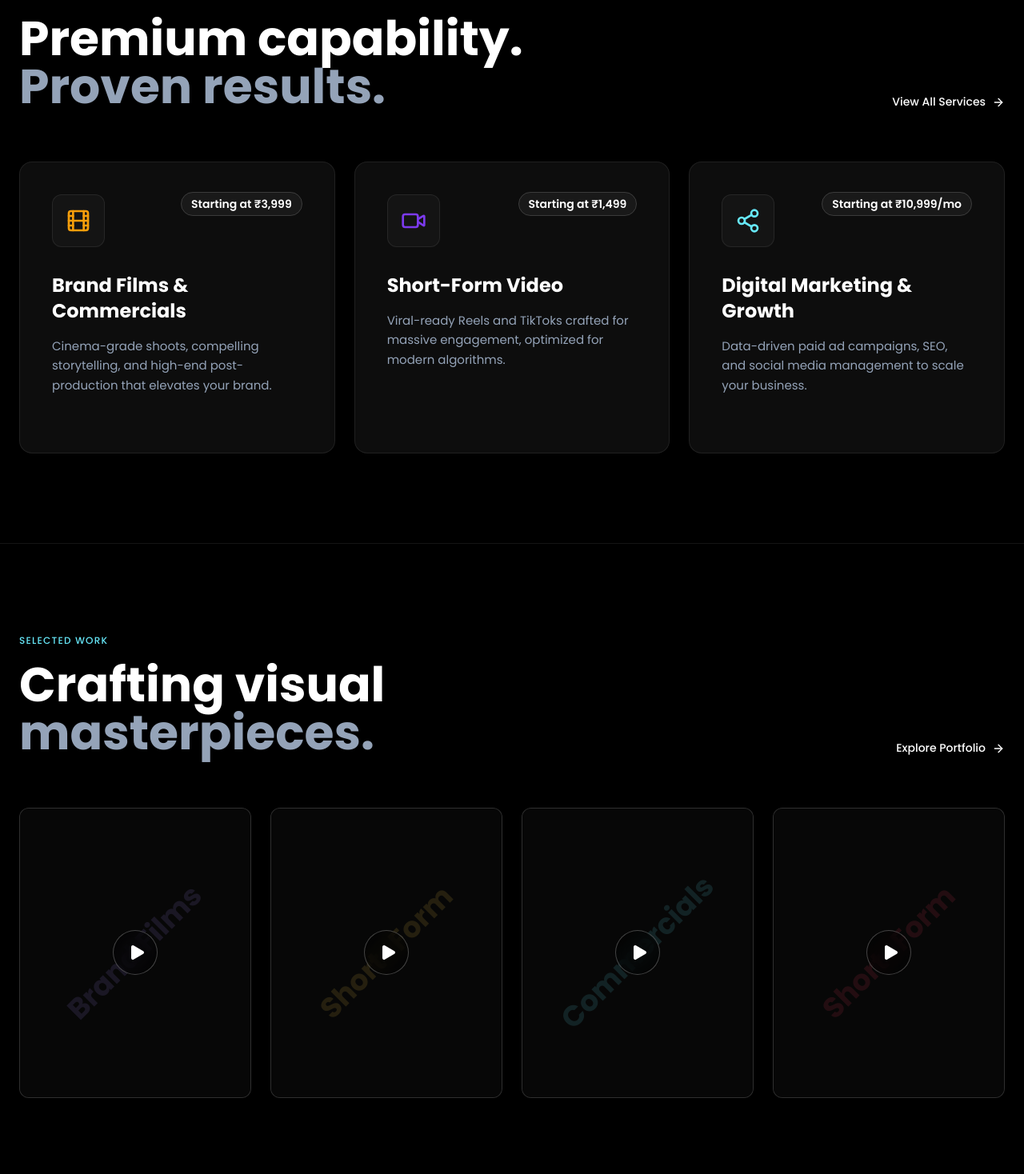
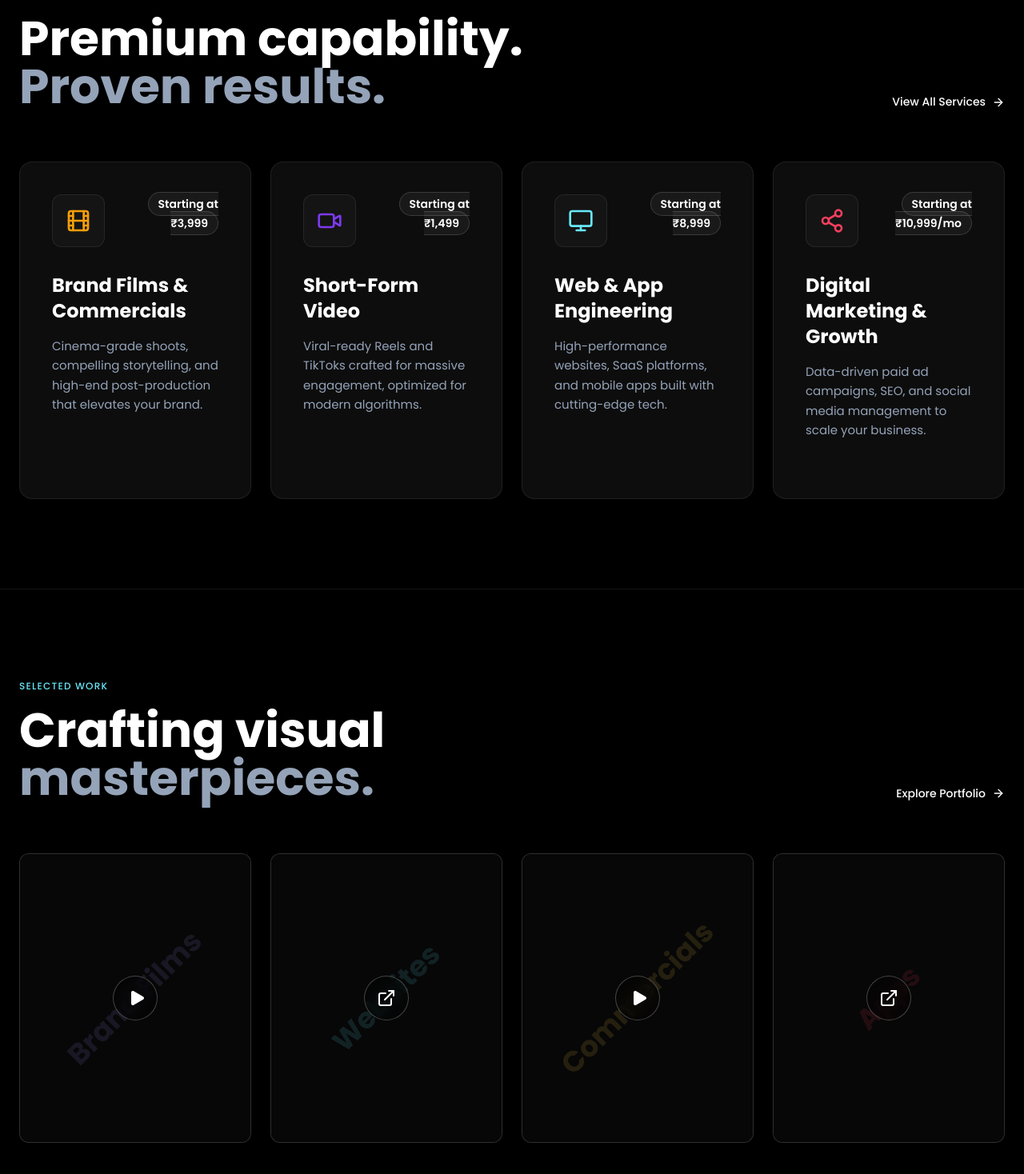
Before and after one commit to aaryan-codes56/brixton-studiox, a React (Vite) app in the folder frontend/: page / in a window 1280 px wide. Shown: the part 1102-2570 px from the top of the page at 80% size. Built offline with nearby package versions, Linux system fonts and the light colour scheme.

Commit message:
UI: Add Web & App dev to Our Expertise and expand portfolio teaser

```diff
--- a/frontend/src/components/Portfolio.jsx
+++ b/frontend/src/components/Portfolio.jsx
@@ -1,12 +1,12 @@
 import { motion } from 'framer-motion';
-import { Play, ArrowRight } from 'lucide-react';
+import { Play, ArrowRight, ExternalLink } from 'lucide-react';
 import { Link } from 'react-router-dom';
 
 const portfolioItems = [
-  { id: 1, category: 'Brand Films', client: 'Luxe Athletics', color: 'text-accent-violet-light' },
-  { id: 2, category: 'Short-Form', client: 'Cafe Mocha', color: 'text-accent-gold-light' },
-  { id: 3, category: 'Commercials', client: 'TechNova', color: 'text-accent-ice' },
-  { id: 4, category: 'Short-Form', client: 'FitHub', color: 'text-accent-rose' }
+  { id: 1, category: 'Brand Films', client: 'Luxe Athletics', color: 'text-accent-violet-light', type: 'video' },
+  { id: 2, category: 'Websites', client: 'Nexus SaaS', color: 'text-accent-ice', type: 'web' },
+  { id: 3, category: 'Commercials', client: 'TechNova', color: 'text-accent-gold-light', type: 'video' },
+  { id: 4, category: 'Apps', client: 'Volt Fitness', color: 'text-accent-rose', type: 'web' }
 ];
 
 const PortfolioTeaser = () => {
@@ -46,10 +46,14 @@ const PortfolioTeaser = () => {
               <span className={`font-display font-bold text-4xl transform -rotate-45 opacity-20 ${item.color}`}>{item.category}</span>
             </div>
 
-            {/* Play Button */}
+            {/* Action Overlay */}
             <div className="absolute inset-0 flex items-center justify-center">
               <div className="w-14 h-14 rounded-full bg-[rgba(0,0,0,0.4)] backdrop-blur-md flex items-center justify-center border border-border-strong text-text-white transform group-hover:scale-110 group-hover:bg-[rgba(124,58,237,0.4)] group-hover:border-accent-violet-light transition-all duration-300">
-                <Play className="ml-1 w-6 h-6" fill="currentColor" strokeWidth={0} />
+                {item.type === 'web' ? (
+                  <ExternalLink className="w-6 h-6" />
+                ) : (
+                  <Play className="ml-1 w-6 h-6" fill="currentColor" strokeWidth={0} />
+                )}
               </div>
             </div>
 
--- a/frontend/src/components/Services.jsx
+++ b/frontend/src/components/Services.jsx
@@ -1,5 +1,5 @@
 import { motion } from 'framer-motion';
-import { Video, Film, Share2, ArrowRight } from 'lucide-react';
+import { Video, Film, Share2, ArrowRight, Monitor } from 'lucide-react';
 import { Link } from 'react-router-dom';
 
 const services = [
@@ -20,11 +20,19 @@ const services = [
     price: 'Starting at ₹1,499'
   },
   {
-    icon: <Share2 size={32} className="text-accent-ice" />,
+    icon: <Monitor size={32} className="text-accent-ice" />,
+    title: 'Web & App Engineering',
+    desc: 'High-performance websites, SaaS platforms, and mobile apps built with cutting-edge tech.',
+    border: 'group-hover:border-accent-ice/40',
+    shadow: 'group-hover:shadow-[0_0_30px_rgba(103,232,249,0.15)]',
+    price: 'Starting at ₹8,999'
+  },
+  {
+    icon: <Share2 size={32} className="text-accent-rose" />,
     title: 'Digital Marketing & Growth',
     desc: 'Data-driven paid ad campaigns, SEO, and social media management to scale your business.',
-    border: 'group-hover:border-accent-ice/40',
-    shadow: 'group-hover:shadow-[0_0_30px_rgba(103,232,249,0.15)]',
+    border: 'group-hover:border-accent-rose/40',
+    shadow: 'group-hover:shadow-[0_0_30px_rgba(244,63,94,0.15)]',
     price: 'Starting at ₹10,999/mo'
   }
 ];
@@ -69,7 +77,7 @@ const ServicesTeaser = () => {
         initial="hidden"
         whileInView="visible"
         viewport={{ once: true, margin: "-100px" }}
-        className="grid grid-cols-1 md:grid-cols-3 gap-6"
+        className="grid grid-cols-1 sm:grid-cols-2 lg:grid-cols-4 gap-6"
       >
         {services.map((srv, idx) => (
           <motion.div
```
